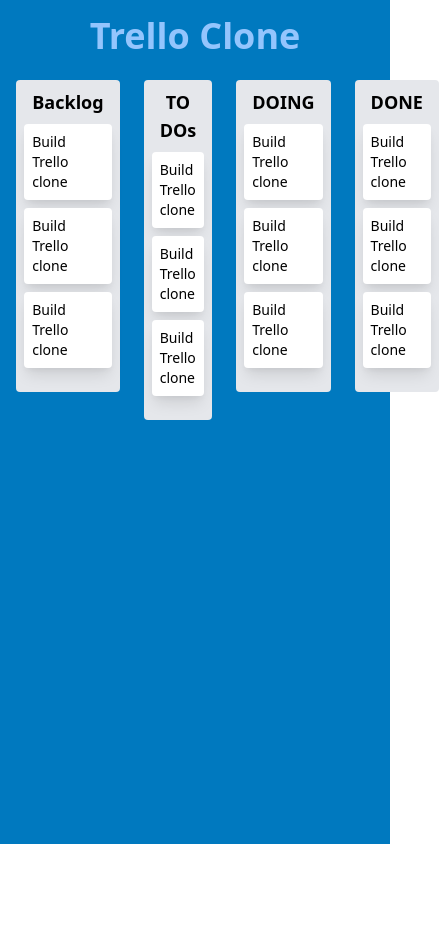
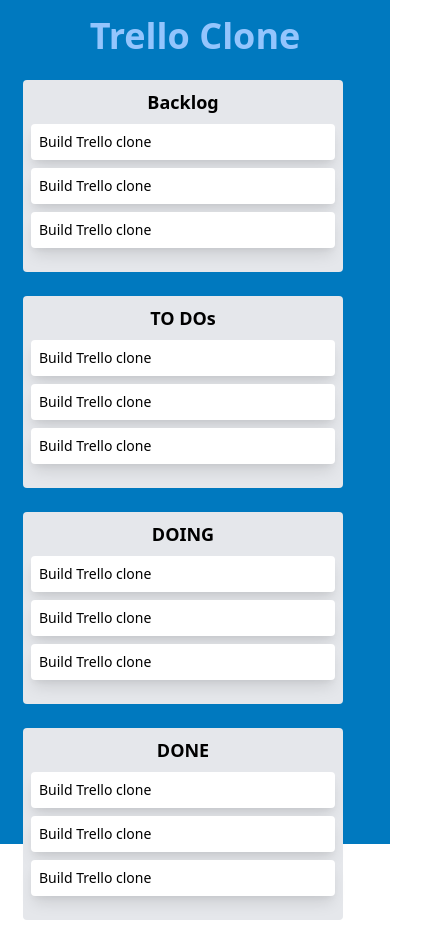
Before and after one commit to Origho-precious/trello-clone, a React (Create React App) app: page / in a window 390 px wide. Shown: the whole page, 439 px wide, since content can reach past the window. Before the commit the page ends 844 px from the top, so only its background shows below. Built offline with nearby package versions, Linux system fonts and the light colour scheme.

Commit message:
fix: ui fix

```diff
--- a/src/App.tsx
+++ b/src/App.tsx
@@ -11,7 +11,7 @@
 				<h1 className="text-4xl text-blue-300 mb-6 font-bold text-center ">
 					Trello Clone
 				</h1>
-				<div className="flex justify-between ">
+				<div className="flex lg:justify-between justify-center flex-wrap lg:flex-nowrap">
 					<Board title="Backlog">
 						<Tile />
 						<Tile />
--- a/src/components/Board/Board.tsx
+++ b/src/components/Board/Board.tsx
@@ -7,7 +7,7 @@
 
 const Board: React.FC<IBoardProps> = ({ children, title }) => {
 	return (
-		<div className="bg-gray-200 w-80 h-full pb-4 rounded mr-6">
+		<div className="bg-gray-200 w-80 h-full pb-4 rounded mr-6 mb-6">
 			<h2 className="px-4 py-2 text-center text-black text-lg font-bold">{title}</h2>
 			<article className="mx-2">{children}</article>
 		</div>
```
